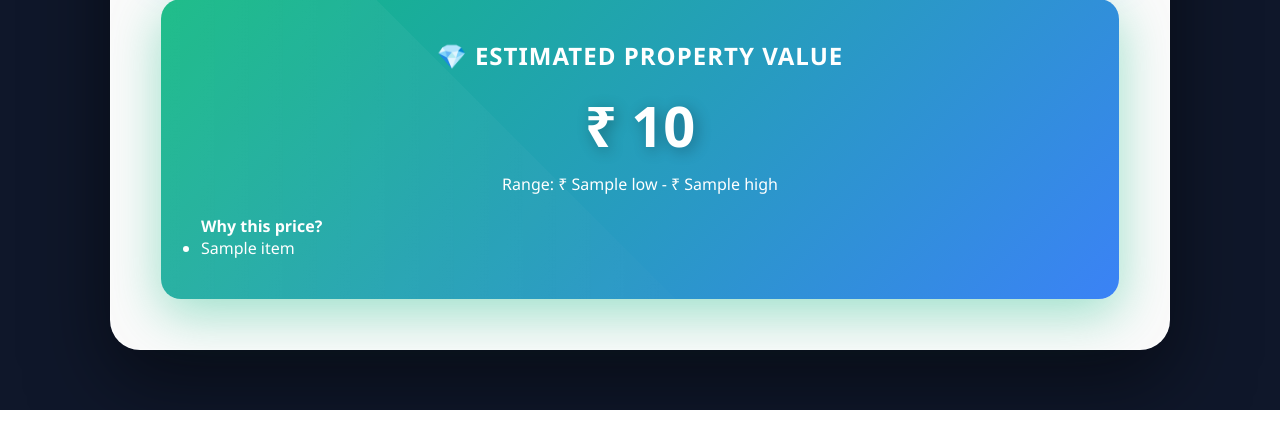
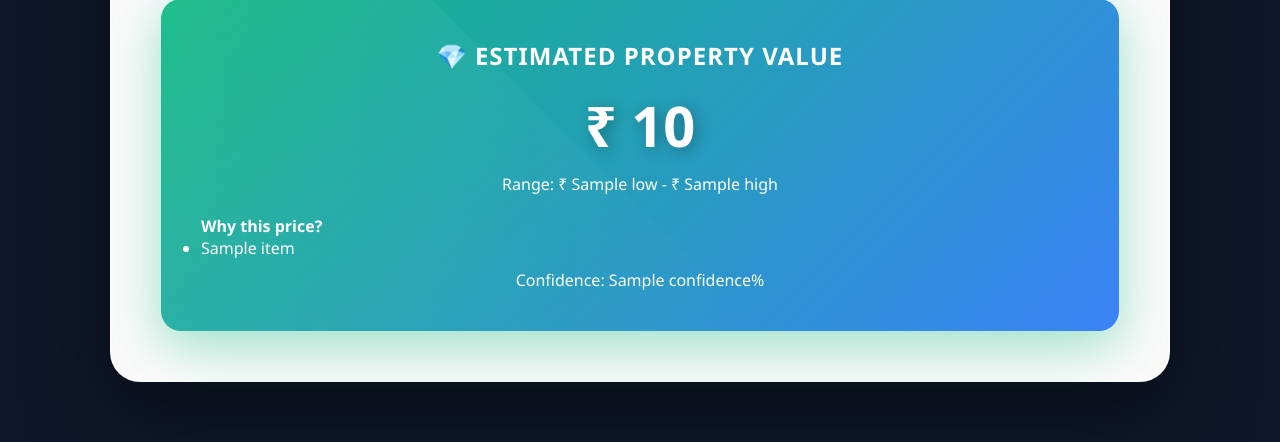
Before and after one commit to Muskan8130/house-price-prediction, a Flask app: template templates/index.html in a window 1280 px wide. Shown: the part 1906-2348 px from the top of the page. Before the commit the page ends 2316 px from the top, so only its background shows below. Run offline with Flask 3, Linux system fonts and the light colour scheme; the template is opened without the code that fills it: most values are stand-ins (such as "Sample title", 1, 10 or a date in 2020); parts of the project's set-up code (start-up, migrations or seed data) failed here and were passed over.

Commit message:
add confidence score

```diff
--- a/src/app.py
+++ b/src/app.py
@@ -44,6 +44,7 @@ def home():
     low = None
     high = None
     explanation = []
+    confidence = 85  # default
     if request.method == "POST":
         form_data = {
         "city": request.form["city"].lower(),
@@ -91,13 +92,26 @@ def home():
         if form_data["area_sqft"] > 2000:
             explanation.append("Area sqft increase price")
 
+       # simple logic (based on conditions)
+        if form_data["area_sqft"] > 1000:
+            confidence += 2
+
+        if form_data["distance_from_metro_km"] < 3:
+            confidence += 2
+
+        if form_data["bedrooms"] >= 2:
+            confidence += 1
+
+        confidence = min(confidence, 95)  # max limit
+
     return render_template(
         "index.html",
         price=formatted_price,
         low=low,
         high=high,
         city_locality_map=city_locality_map,
-        explanation=explanation
+        explanation=explanation,
+        confidence=confidence
     )
 
 
--- a/templates/index.html
+++ b/templates/index.html
@@ -521,6 +521,7 @@
            {% endfor %}
          </ul>
       </div>
+          <p style="color:white; margin-top:10px;">Confidence: {{ confidence }}%</p>
         </div>
         {% endif %}
 
```
